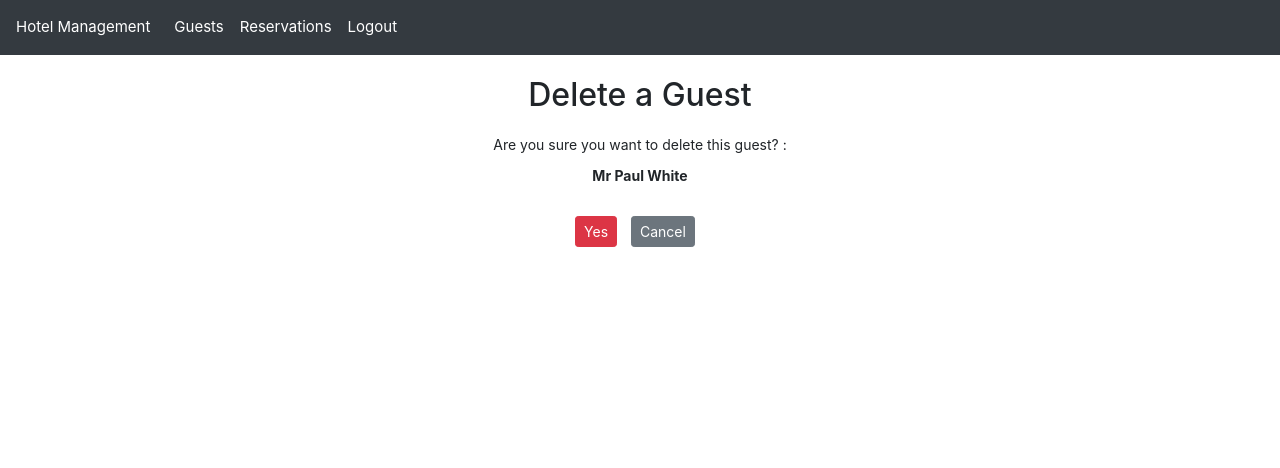
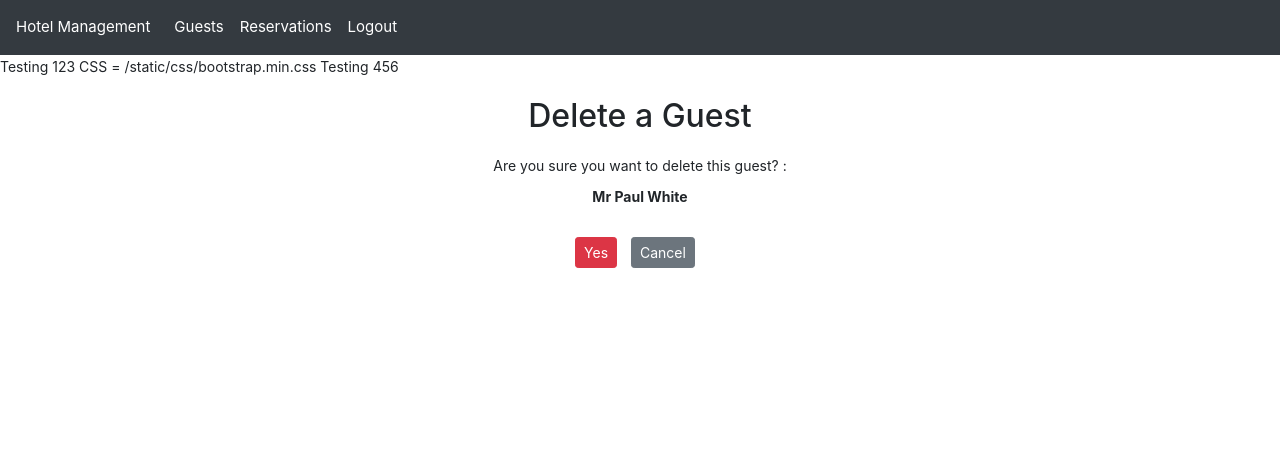
Before and after one commit to dev-loper-72/hotel_project, a Django app: page /guest/1/delete/ in a window 1280 px wide. Shown: the top 468 px of the page. Run offline with Django 5.2, Linux system fonts and the light colour scheme; a user stored in the database is signed in; data comes from the database, SQL or seed files in the repository; some libraries are stand-ins or nearby versions.

Commit message:
more css

```diff
--- a/hotel_app/templates/base.html
+++ b/hotel_app/templates/base.html
@@ -48,6 +48,9 @@
         </div>
     </nav>
     <!-- Block to be used to hold the page's main content -->
+     Testing 123
+     CSS = {% static 'css/bootstrap.min.css' %}
+     Testing 456
     <div class="container">
         {% block content %}{% endblock  %}
     </div>
--- a/hotel_project/settings.py
+++ b/hotel_project/settings.py
@@ -50,7 +50,6 @@ INSTALLED_APPS = [
 
 MIDDLEWARE = [
     'django.middleware.security.SecurityMiddleware',
-    'whitenoise.middleware.WhiteNoiseMiddleware',
     'django.contrib.sessions.middleware.SessionMiddleware',
     'django.middleware.common.CommonMiddleware',
     'django.middleware.csrf.CsrfViewMiddleware',
@@ -130,7 +129,6 @@ STATIC_URL = '/static/'
 # Check and set this during deployment
 STATIC_ROOT = os.path.join(BASE_DIR, 'staticfiles')
 
-STATICFILES_STORAGE = 'whitenoise.storage.CompressedManifestStaticFilesStorage'
 STATICFILES_FINDERS = [
     'django.contrib.staticfiles.finders.AppDirectoriesFinder',
 ]
```
Also changed, not shown: hotel_app/static/css/bootstrap.min.css (renamed from static/css/bootstrap.min.css), hotel_app/static/css/styles.css (renamed from static/css/styles.css).
